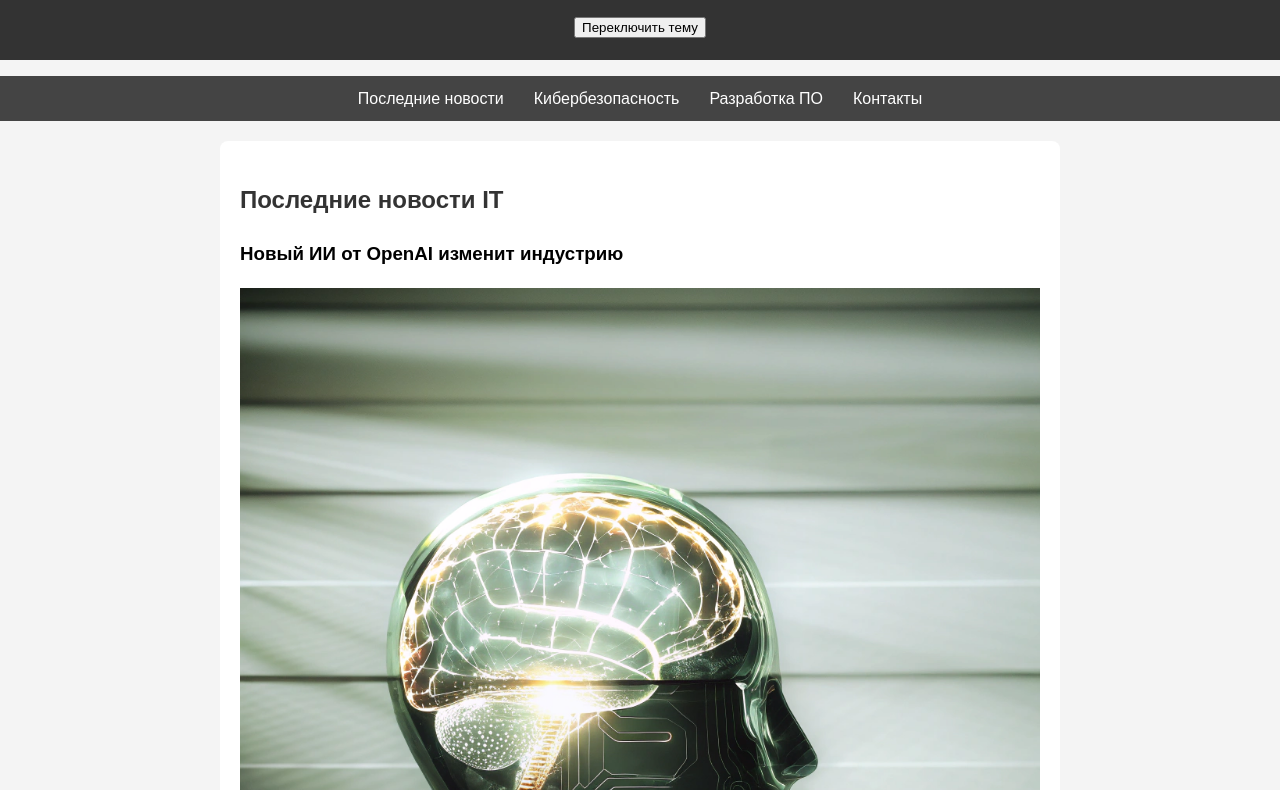
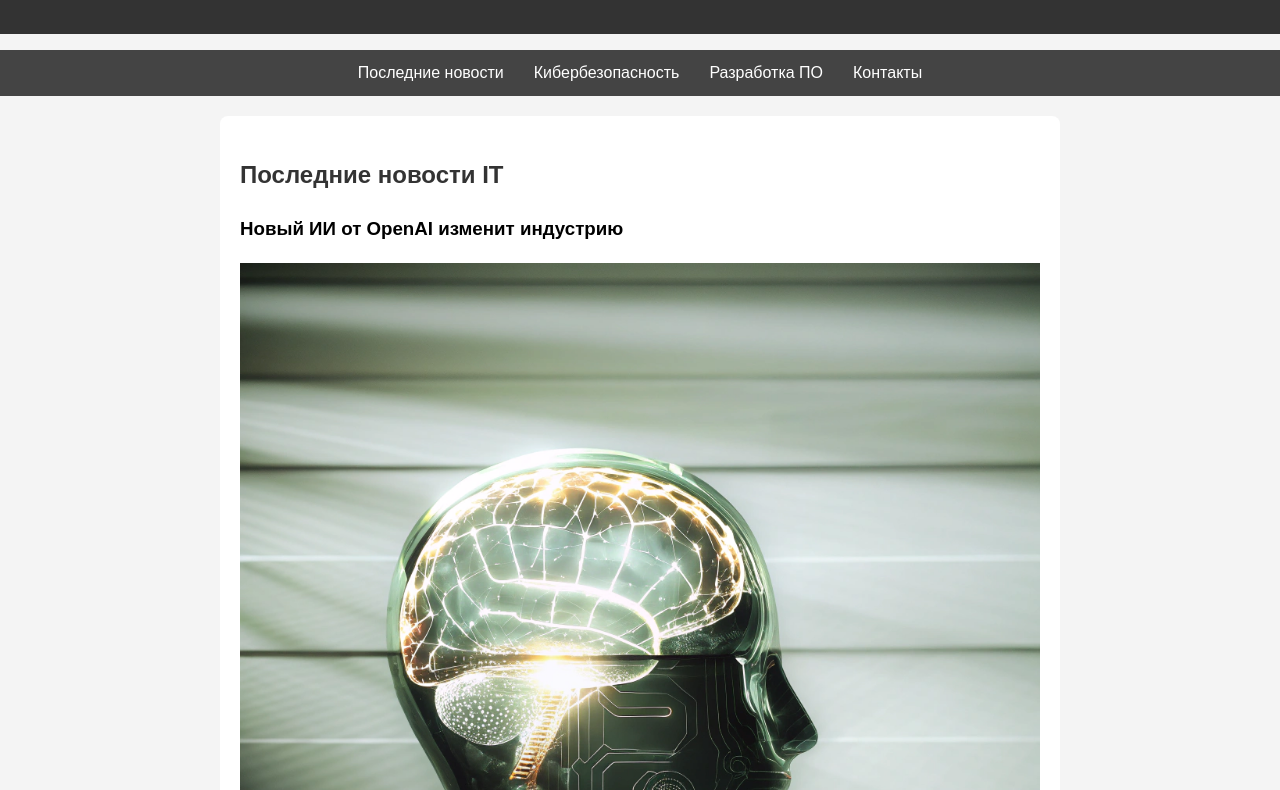
Before and after one commit to assadickk/assadickk.github.io, a plain HTML site: page index.html in a window 1280 px wide. Shown: the part 100-890 px from the top of the page. Drawn offline with Linux system fonts and the light colour scheme.

Commit message:
Update index.html

```diff
--- a/index.html
+++ b/index.html
@@ -12,7 +12,6 @@
 <body>
     <header>
         <h1>Новости IT и ПО</h1>
-        <button id="themeToggle">Переключить тему</button>
     </header>
     <nav>
         <ul>
```
